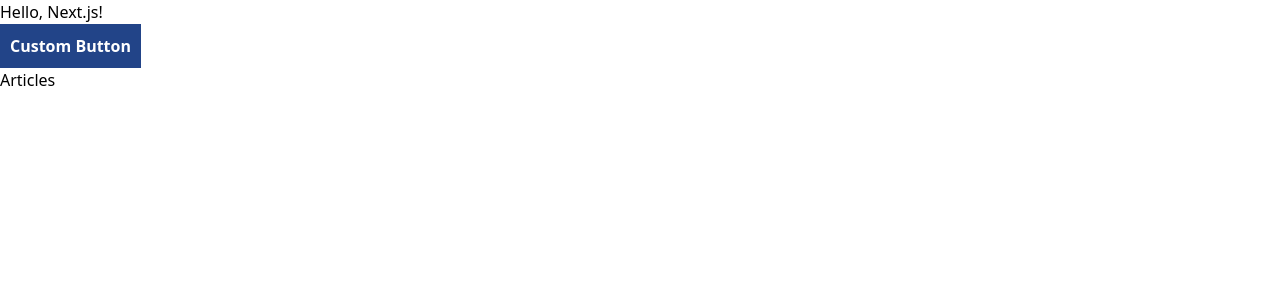
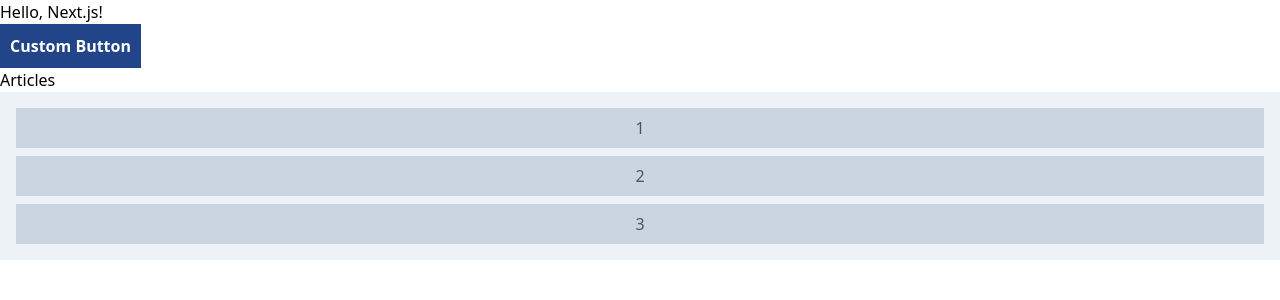
Before and after one commit to 0918nobita/website, a Next.js app: page / in a window 1280 px wide. Shown: the top 300 px of the page. Built offline with nearby package versions, Linux system fonts and the light colour scheme.

Commit message:
:sparkles: Tailwind CSS を用いたサンプルを追加

```diff
--- a/pages/index.tsx
+++ b/pages/index.tsx
@@ -2,6 +2,19 @@ import Link from 'next/link';
 import React from 'react';
 
 import { Button } from '../components/Button';
+
+type Item = React.FC<{ first?: boolean }>;
+
+const Item: Item = ({ first, children }) => {
+    const className = `block text-gray-700 text-center bg-gray-400 px-4 py-2${
+        first ? '' : ' mt-2'
+    }`;
+    return <span className={className}>{children}</span>;
+};
+
+Item.defaultProps = {
+    first: false,
+};
 
 const IndexPage: React.FC = () => (
     <>
@@ -10,6 +23,11 @@ const IndexPage: React.FC = () => (
         <Link href="/articles">
             <a>Articles</a>
         </Link>
+        <div className="bg-gray-200 p-4">
+            <Item first>1</Item>
+            <Item>2</Item>
+            <Item>3</Item>
+        </div>
     </>
 );
 
```
